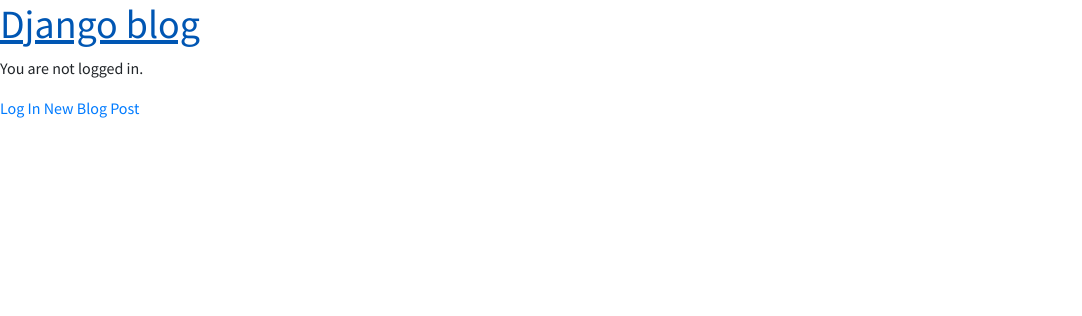
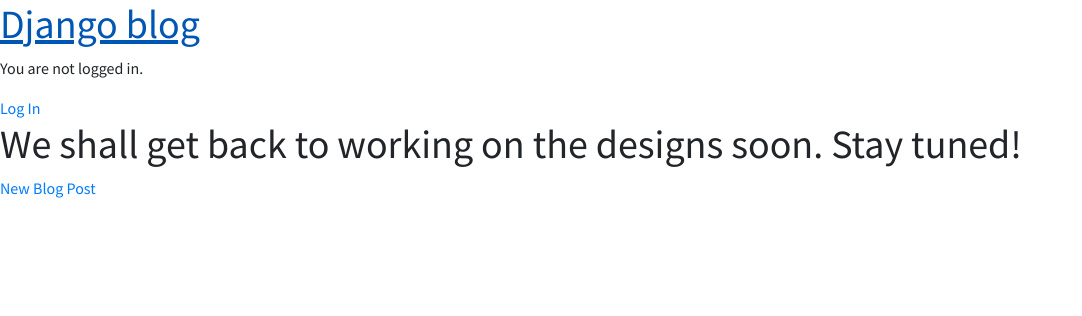
Before and after one commit to jkinathan/Aptblog, a Django app: template Blogger/templates/home.html in a window 1280 px wide. Shown: the top 316 px of the page, without its empty margins (0-1082 px from the left). Run offline with Django 3.2, Linux system fonts and the light colour scheme; the template is opened without the code that fills it, so the values that code supplies are empty; some libraries are stand-ins or nearby versions.

Commit message:
to be designed further

```diff
--- a/Blogger/templates/base.html
+++ b/Blogger/templates/base.html
@@ -28,7 +28,7 @@
         <a href="{% url 'login' %}">Log In</a>
 
       {% endif %}
-
+      <h1> We shall get back to working on the designs soon. Stay tuned!</h1>
     {% block content %}
 
     {% endblock content %}
```
